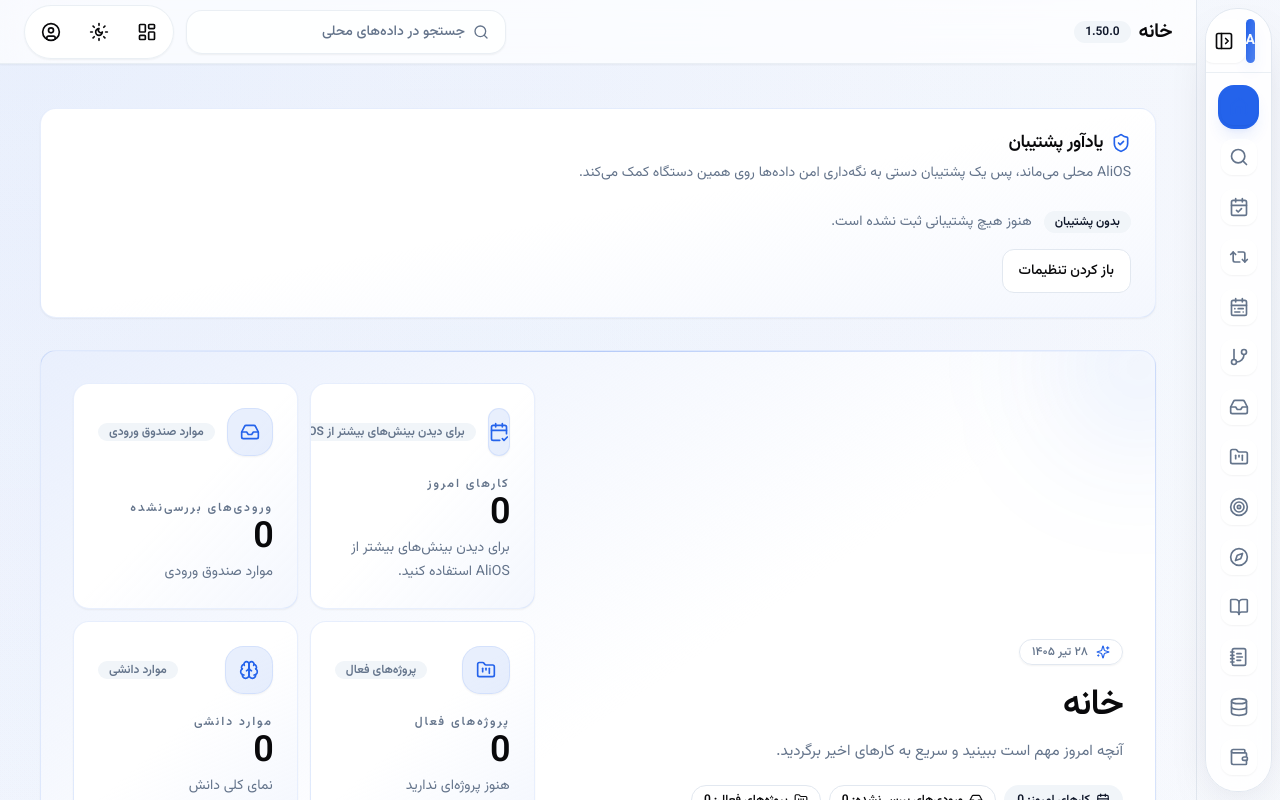
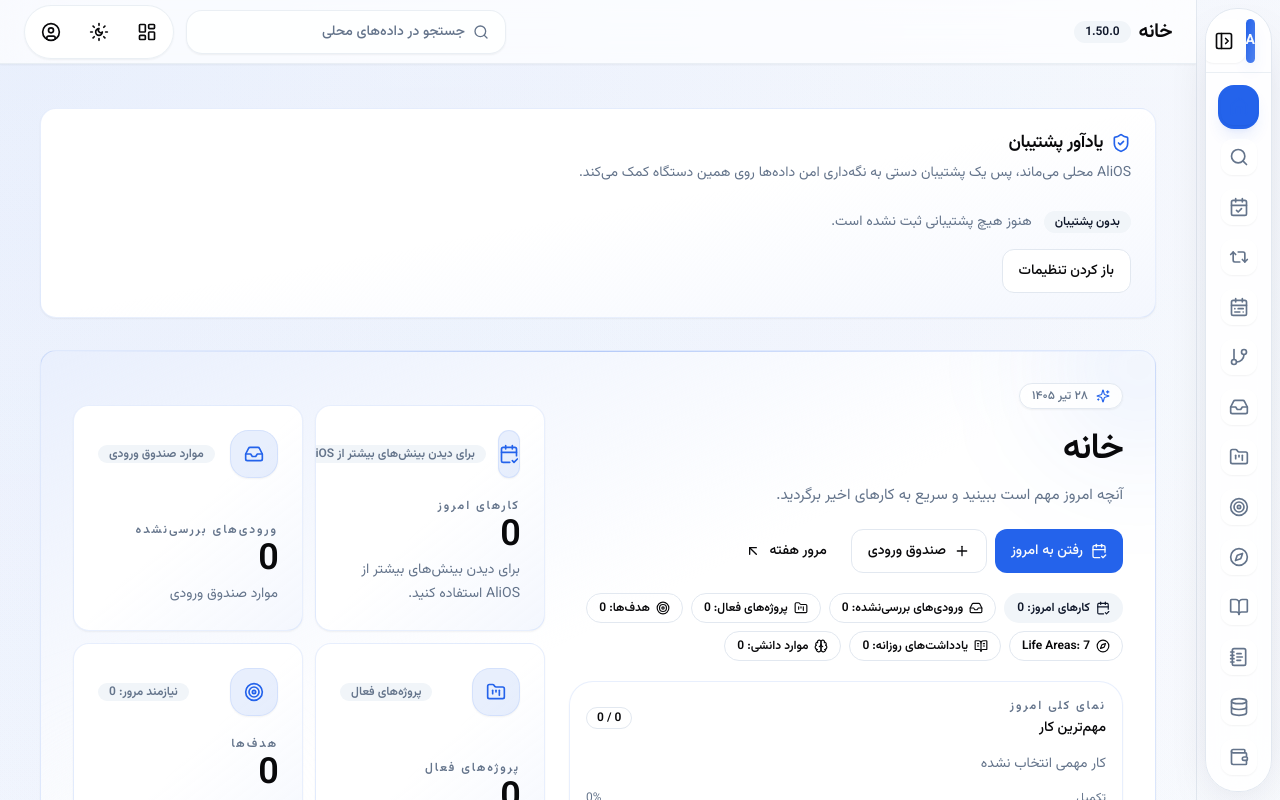
Before and after one commit to alikhani98/alios, a React (Vite) app: page /#/ in a window 1280 px wide. Both pictures are taken after a click on the button 1040 px from the left and 40 px from the top of the page. Shown: the top 800 px of the page. Built offline with nearby package versions, Linux system fonts and the light colour scheme.

Commit message:
feat(home): clarify visual workflow hierarchy

```diff
--- a/src/features/home/components/HomeDashboardHero.tsx
+++ b/src/features/home/components/HomeDashboardHero.tsx
@@ -1,10 +1,12 @@
 import {
+  ArrowUpLeft,
   BookOpenText,
   Brain,
   CalendarCheck2,
   Compass,
   FolderKanban,
   Inbox,
+  Plus,
   Target,
   Sparkles,
 } from "lucide-react";
@@ -99,13 +101,6 @@ export function HomeDashboardHero({ data, actions }: HomeDashboardHeroProps) {
       status: <StatusChip tone="neutral">{t("home.activeProjects")}</StatusChip>,
     },
     {
-      icon: <Brain className="h-5 w-5" />,
-      label: t("home.knowledgeItems"),
-      value: String(data.knowledge.totalCount),
-      description: t("home.knowledgeOverview"),
-      status: <StatusChip tone="neutral">{t("home.knowledgeItems")}</StatusChip>,
-    },
-    {
       icon: <Target className="h-5 w-5" />,
       label: t("home.goals"),
       value: String(data.goals.activeCount),
@@ -121,20 +116,6 @@ export function HomeDashboardHero({ data, actions }: HomeDashboardHeroProps) {
         </StatusChip>
       ),
     },
-    {
-      icon: <Compass className="h-5 w-5" />,
-      label: t("home.lifeAreas"),
-      value: String(data.lifeAreas.activeCount),
-      description:
-        data.lifeAreas.averageSatisfactionScore === null
-          ? t("home.lifeAreasNoSatisfaction")
-          : `${t("home.lifeAreasAverageSatisfaction")}: ${data.lifeAreas.averageSatisfactionScore.toFixed(1)}/5`,
-      status: (
-        <StatusChip tone={data.lifeAreas.reviewDueCount > 0 ? "warning" : "neutral"}>
-          {t("home.lifeAreasReviewDue")}: {data.lifeAreas.reviewDueCount}
-        </StatusChip>
-      ),
-    },
   ];
 
   return (
@@ -144,7 +125,7 @@ export function HomeDashboardHero({ data, actions }: HomeDashboardHeroProps) {
         <div className="absolute -right-16 -top-16 h-40 w-40 rounded-full bg-primary/10 blur-3xl" />
         <div className="absolute -bottom-24 left-0 h-56 w-56 rounded-full bg-secondary/40 blur-3xl" />
 
-        <div className="relative grid gap-6 xl:grid-cols-[1.1fr_0.9fr] xl:items-end">
+        <div className="relative grid gap-6 xl:grid-cols-[1.08fr_0.92fr] xl:items-end">
           <div className="space-y-5">
             <div className="flex flex-wrap items-center gap-2">
               <div className="inline-flex items-center gap-2 rounded-full border bg-background/80 px-3 py-1 text-xs font-medium text-muted-foreground shadow-sm backdrop-blur">
@@ -163,7 +144,28 @@ export function HomeDashboardHero({ data, actions }: HomeDashboardHeroProps) {
               </p>
             </div>
 
-            <div className="flex flex-wrap gap-2">
+            <div className="flex flex-wrap gap-2" aria-label={t("home.quickActions")}>
+              <Button asChild className="min-h-11 w-full sm:w-auto">
+                <Link to="/today">
+                  <CalendarCheck2 className="me-2 h-4 w-4" />
+                  {t("home.goToday")}
+                </Link>
+              </Button>
+              <Button asChild variant="outline" className="min-h-11 w-full sm:w-auto">
+                <Link to="/inbox">
+                  <Plus className="me-2 h-4 w-4" />
+                  {t("nav.inbox")}
+                </Link>
+              </Button>
+              <Button asChild variant="ghost" className="min-h-11 w-full sm:w-auto">
+                <Link to="/weekly-review">
+                  {t("nav.weeklyReview")}
+                  <ArrowUpLeft className="ms-2 h-4 w-4" />
+                </Link>
+              </Button>
+            </div>
+
+            <div className="flex flex-wrap gap-2" aria-label={t("home.sectionSummaryStats")}>
               <Badge variant="secondary" className="gap-1.5 px-3 py-1.5">
                 <CalendarCheck2 className="h-3.5 w-3.5" />
                 {t("home.todayTasks")}: {todayCount}
@@ -177,16 +179,20 @@ export function HomeDashboardHero({ data, actions }: HomeDashboardHeroProps) {
                 {t("home.activeProjects")}: {data.projects.activeCount}
               </Badge>
               <Badge variant="outline" className="gap-1.5 px-3 py-1.5">
-                <BookOpenText className="h-3.5 w-3.5" />
-                {t("home.journalEntries")}: {data.journal.totalCount}
-              </Badge>
-              <Badge variant="outline" className="gap-1.5 px-3 py-1.5">
                 <Target className="h-3.5 w-3.5" />
                 {t("home.goals")}: {data.goals.activeCount}
               </Badge>
               <Badge variant="outline" className="gap-1.5 px-3 py-1.5">
                 <Compass className="h-3.5 w-3.5" />
                 {t("home.lifeAreas")}: {data.lifeAreas.activeCount}
+              </Badge>
+              <Badge variant="outline" className="gap-1.5 px-3 py-1.5">
+                <BookOpenText className="h-3.5 w-3.5" />
+                {t("home.journalEntries")}: {data.journal.totalCount}
+              </Badge>
+              <Badge variant="outline" className="gap-1.5 px-3 py-1.5">
+                <Brain className="h-3.5 w-3.5" />
+                {t("home.knowledgeItems")}: {data.knowledge.totalCount}
               </Badge>
             </div>
 
```
Also changed, not shown: 6 other files (tests, documents, lock files or other folders).
